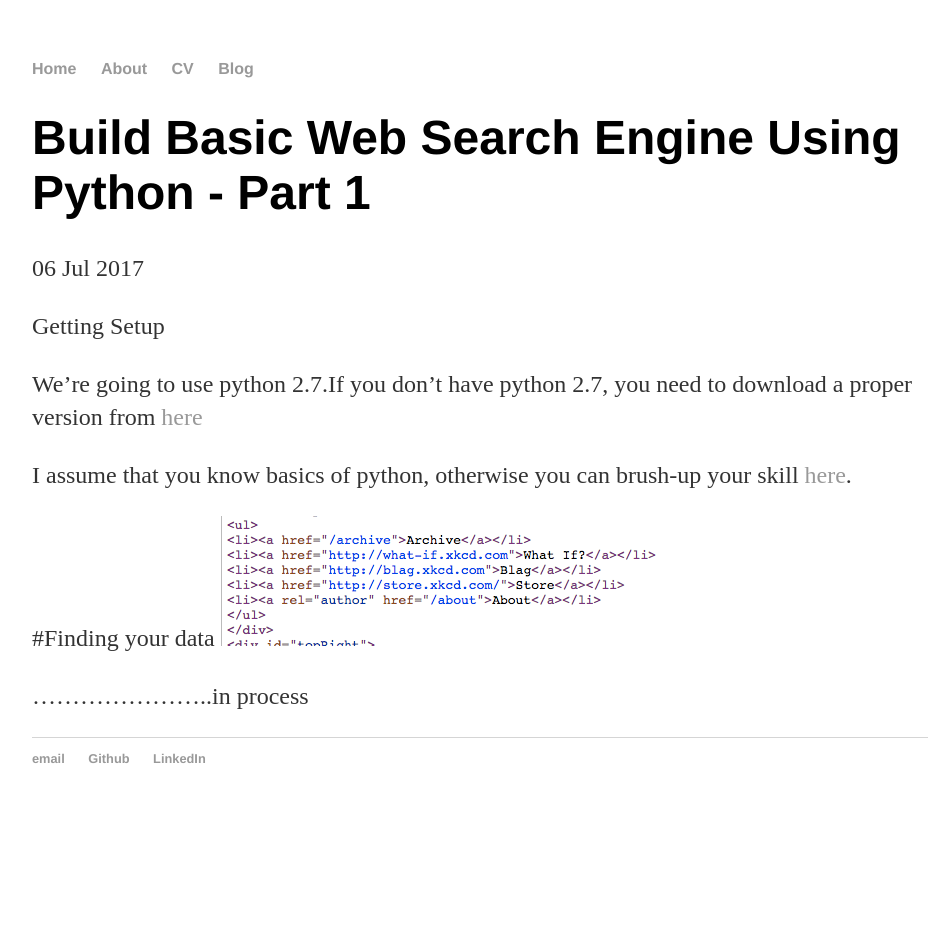
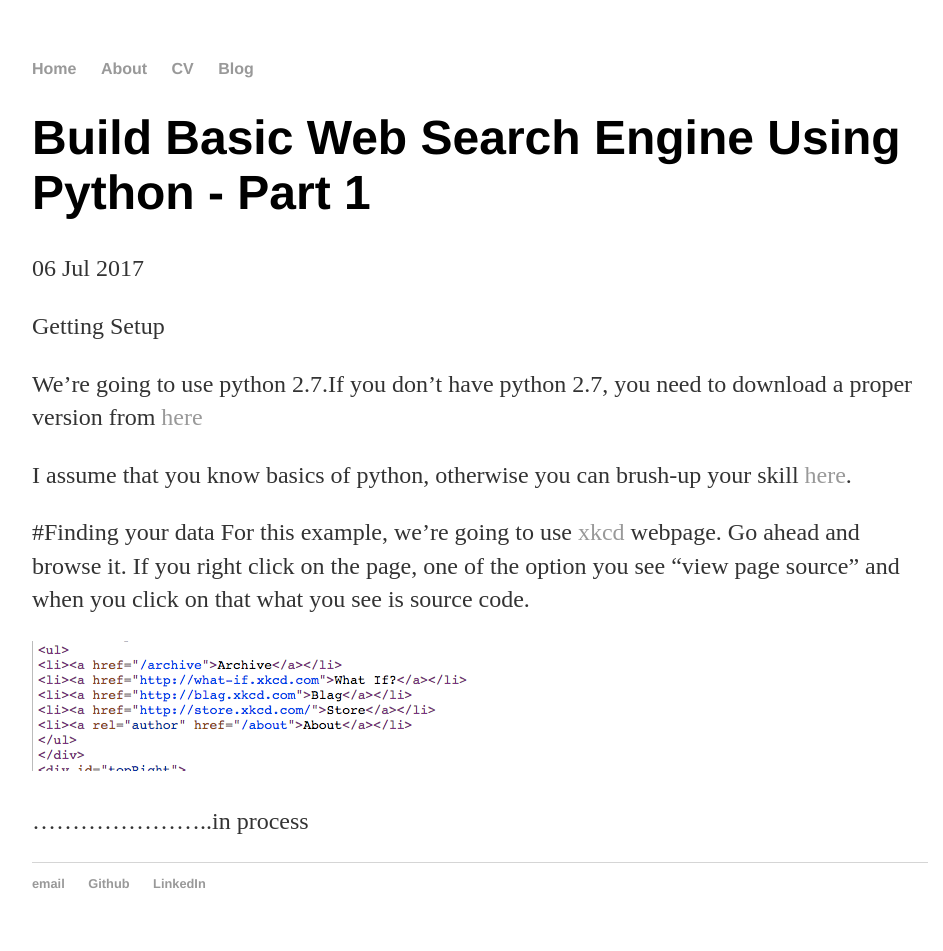
Before and after one commit to summii/summii.github.io, a Jekyll site: the page built from _posts/2017-07-06-search-engine-with-python.md, in a window 1280 px wide. Shown: the whole page, without its empty margins (160-1103 px from the left). Built offline with Jekyll 4.4.1, drawn with Linux system fonts in a browser that asks for light colours; before the commit the page ends 900 px from its top, so only the background shows below that.

Commit message:
Update 2017-07-06-search-engine-with-python.md

```diff
--- a/_posts/2017-07-06-search-engine-with-python.md
+++ b/_posts/2017-07-06-search-engine-with-python.md
@@ -11,6 +11,8 @@ We're going to use python 2.7.If you don't have python 2.7, you need to download
 I assume that you know basics of python, otherwise you can brush-up your skill [here]("https://docs.python.org/2/tutorial/index.html").
 
 #Finding your data
+For this example, we're going to use [xkcd](https://xkcd.com/353/) webpage. Go ahead and browse it. If you right click on the page, one of the option you see "view page source" and when you click on that what you see is source code.
+
 ![alt text](https://github.com/summii/summii.github.io/blob/master/img/link.png "screenshot")
 
 
```
